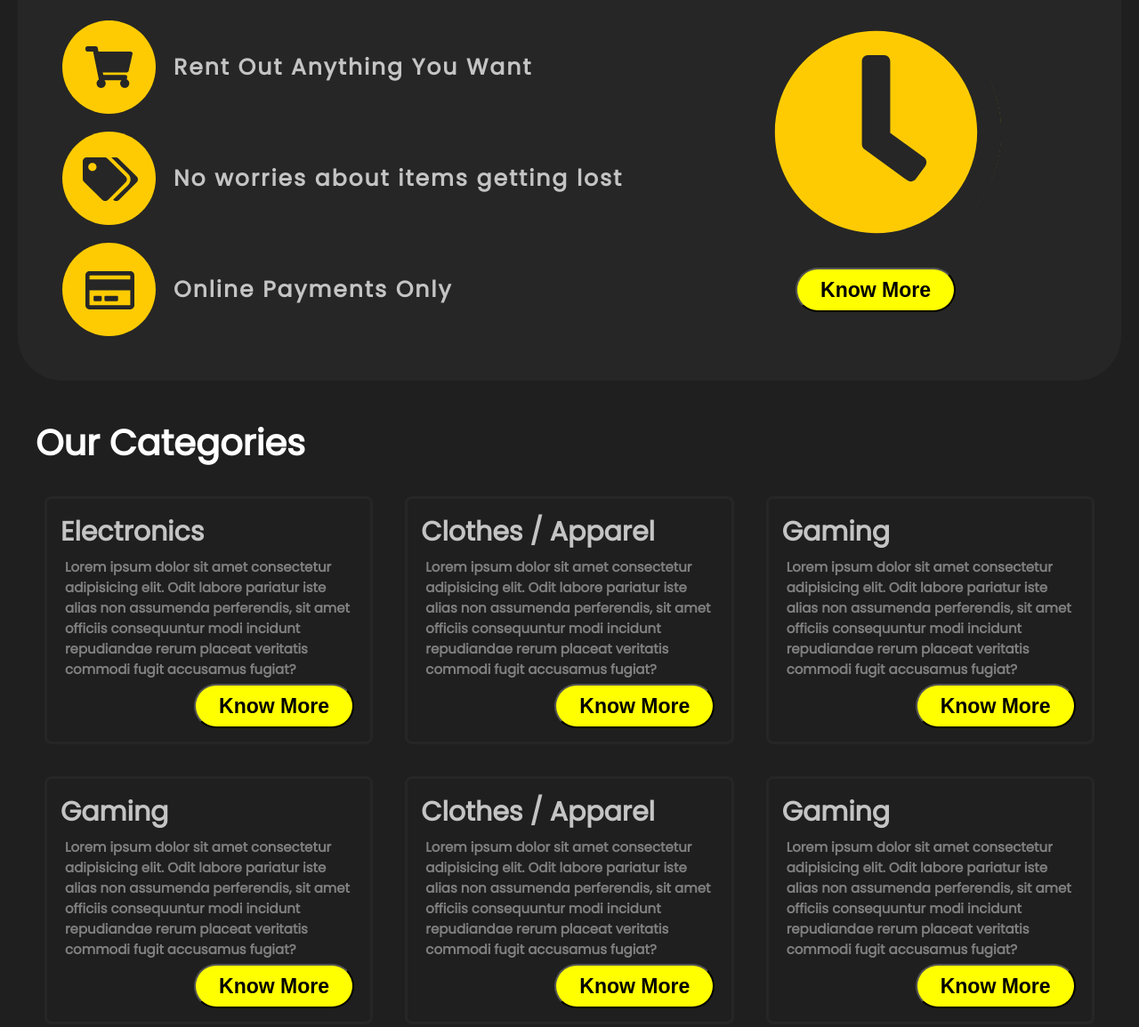
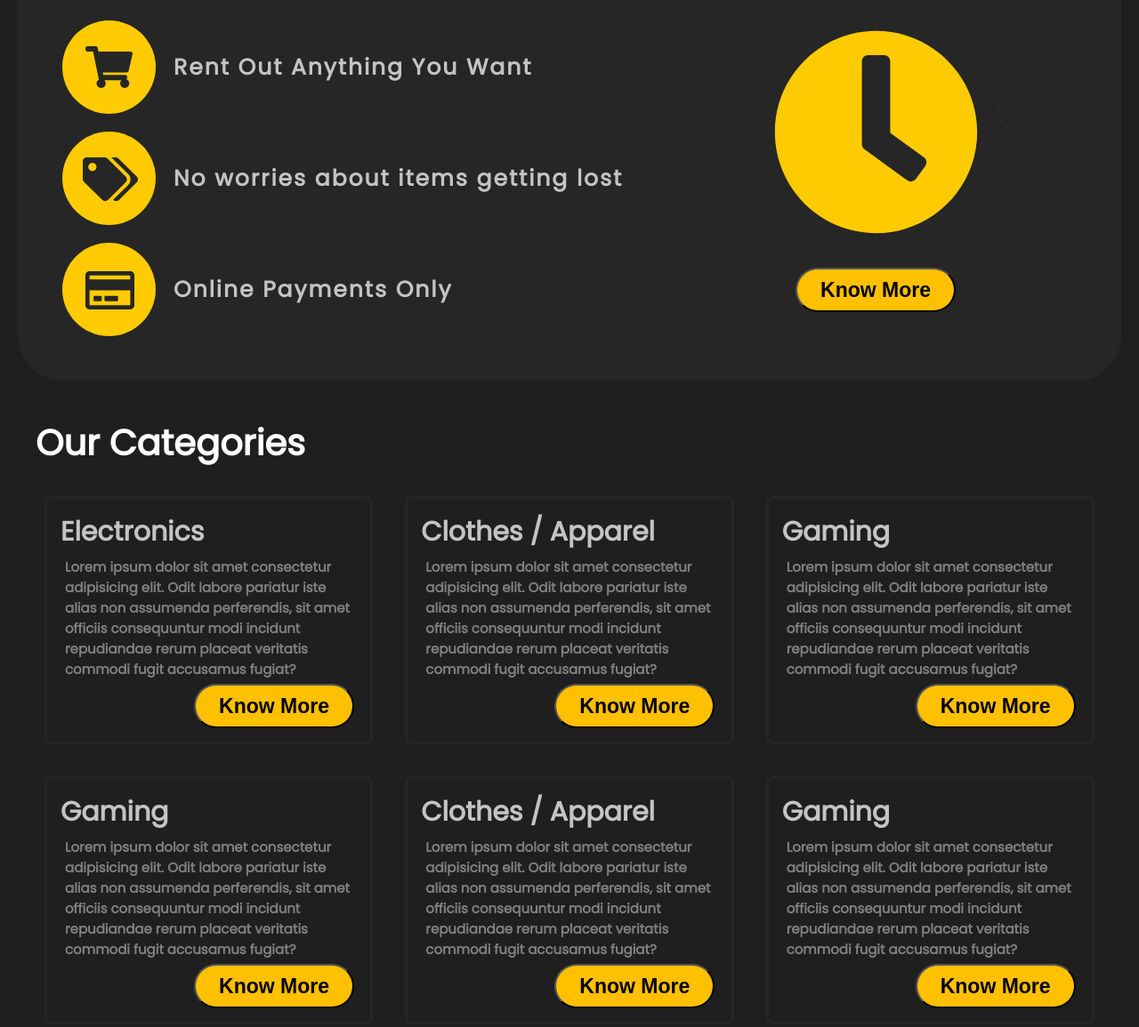
Before and after one commit to vijaykrishn55/frontend--2-week-2, a plain HTML site: page index.html in a window 1280 px wide. Shown: the part 207-1362 px from the top of the page at 89% size. Drawn offline with Linux system fonts and the light colour scheme.

Commit message:
Update style.css

```diff
--- a/style.css
+++ b/style.css
@@ -104,7 +104,7 @@ body{
     justify-content: center;
 }
 .know-more1{
-    background-color: yellow;
+    background-color: #ffc000;
     border-radius: 60px;
     width: 180px;
     height: 50px;
@@ -113,7 +113,7 @@ body{
     font-weight: 700;
 }
 .know-more{
-    background-color: yellow;
+    background-color: #ffc000;
     border-radius: 60px;
     width: 180px;
     height: 50px;
```
